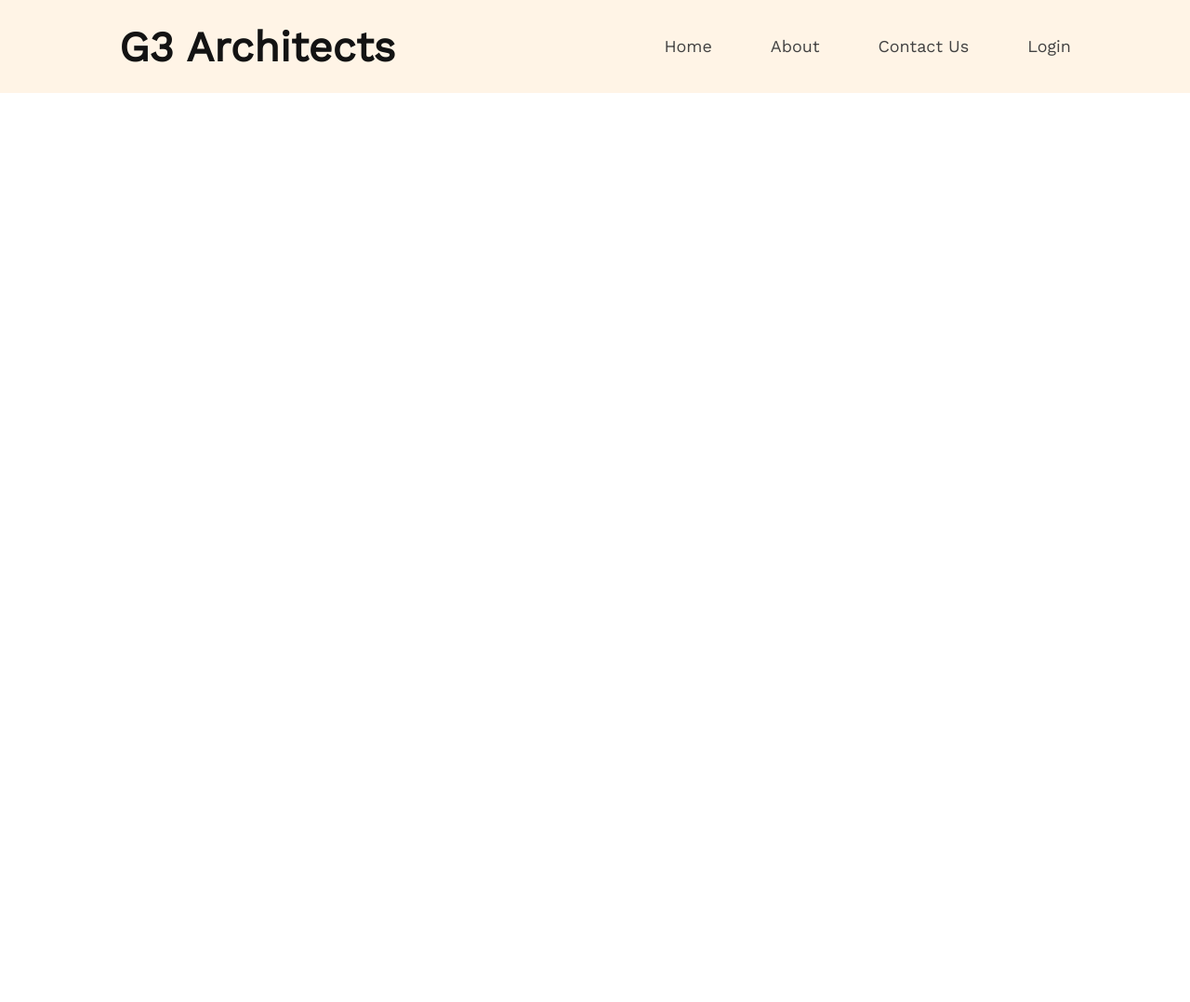
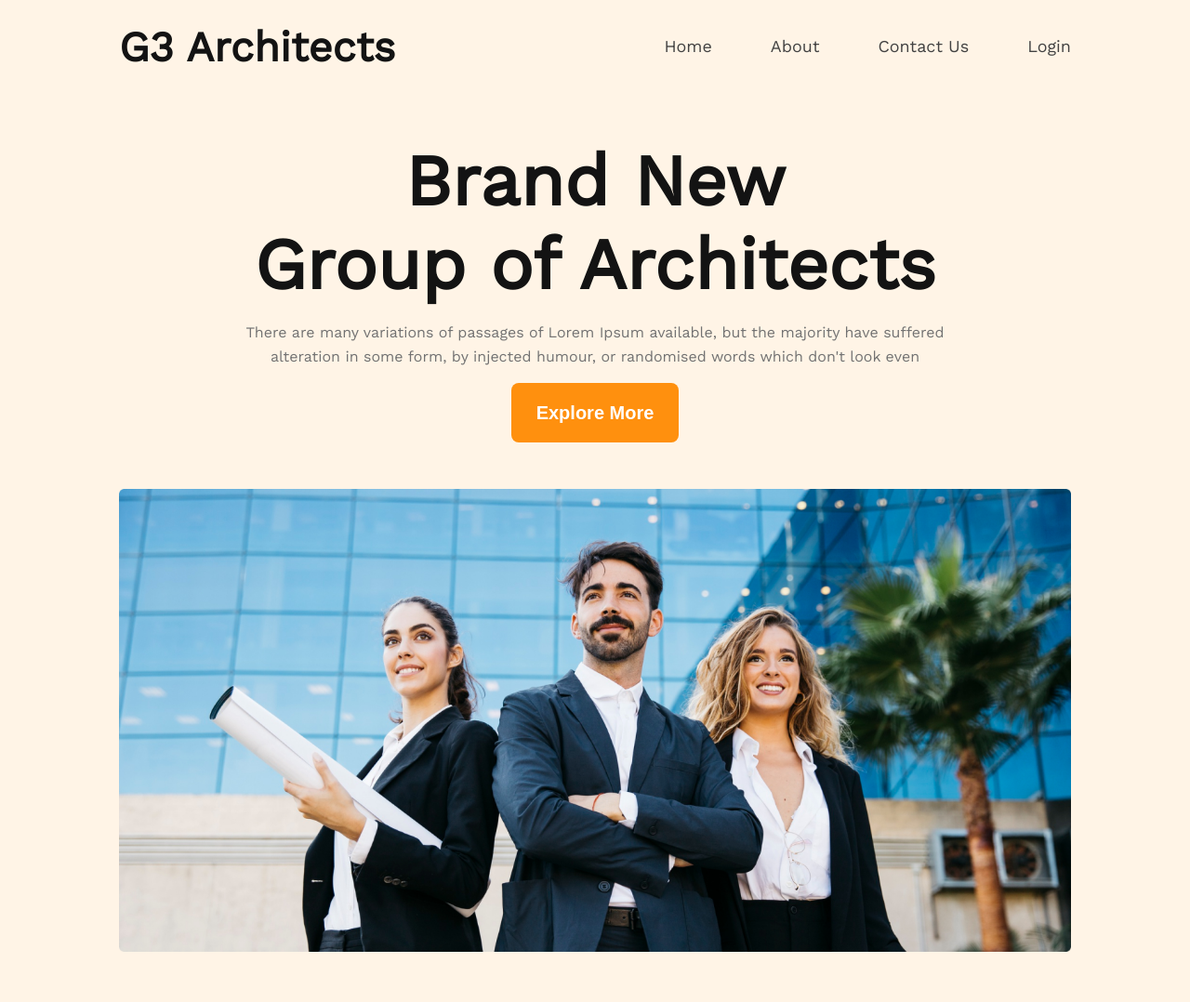
Before and after one commit to sagor729/g3-architect, a plain HTML site: page index.html in a window 1280 px wide. Shown: the whole page at 93% size. Before the commit the page ends 800 px from the top, so only its background shows below. Drawn offline with nearby package versions, Linux system fonts and the light colour scheme.

Commit message:
Third Commit

```diff
--- a/css/style.css
+++ b/css/style.css
@@ -8,6 +8,17 @@
 
 body {
     font-family: 'Work Sans', sans-serif;
+}
+
+#btn {
+    width: 180px;
+    height: 64px;
+    background: #FF900E;
+    border-radius: 8px;
+    font-weight: 600;
+    font-size: 20px;
+    color: #FFFFFF;
+    border: none;
 }
 
 /* Header start  */
@@ -53,4 +64,42 @@ nav ul li a:hover {
     text-decoration: underline;
 
 }
+
 /* header banner start  */
+.header_banner {
+    width: 80%;
+    margin: auto;
+    margin-top: 50px;
+}
+
+.header_banner_content {
+    width: 80%;
+    margin: auto;
+    text-align: center;
+}
+
+.header_banner_content h1 {
+    font-weight: 700;
+    font-size: 6vw;
+    color: #131313;
+}
+
+.header_banner_content p {
+    font-weight: 400;
+    font-size: 16px;
+    line-height: 26px;
+    color: #727272;
+    margin-top: 15px;
+    margin-bottom: 15px;
+}
+
+.header_banner_thumbnail {
+    margin-top: 50px;
+
+}
+
+.header_banner_thumbnail img {
+    width: 100%;
+    margin-bottom: 50px;
+}
+/* header end  */
--- a/index.html
+++ b/index.html
@@ -23,7 +23,17 @@
             </ul>
         </nav>
         <div class="header_banner">
-
+            <div class="header_banner_content">
+                <h1>Brand New <br>
+                    Group of Architects
+                </h1>
+                <p>There are many variations of passages of Lorem Ipsum available, but the majority have suffered
+                    alteration in some form, by injected humour, or randomised words which don't look even</p>
+                <button id="btn">Explore More</button>
+            </div>
+            <div class="header_banner_thumbnail">
+                <img src="images/banner.png" alt="">
+            </div>
         </div>
     </header>
 </body>
```
